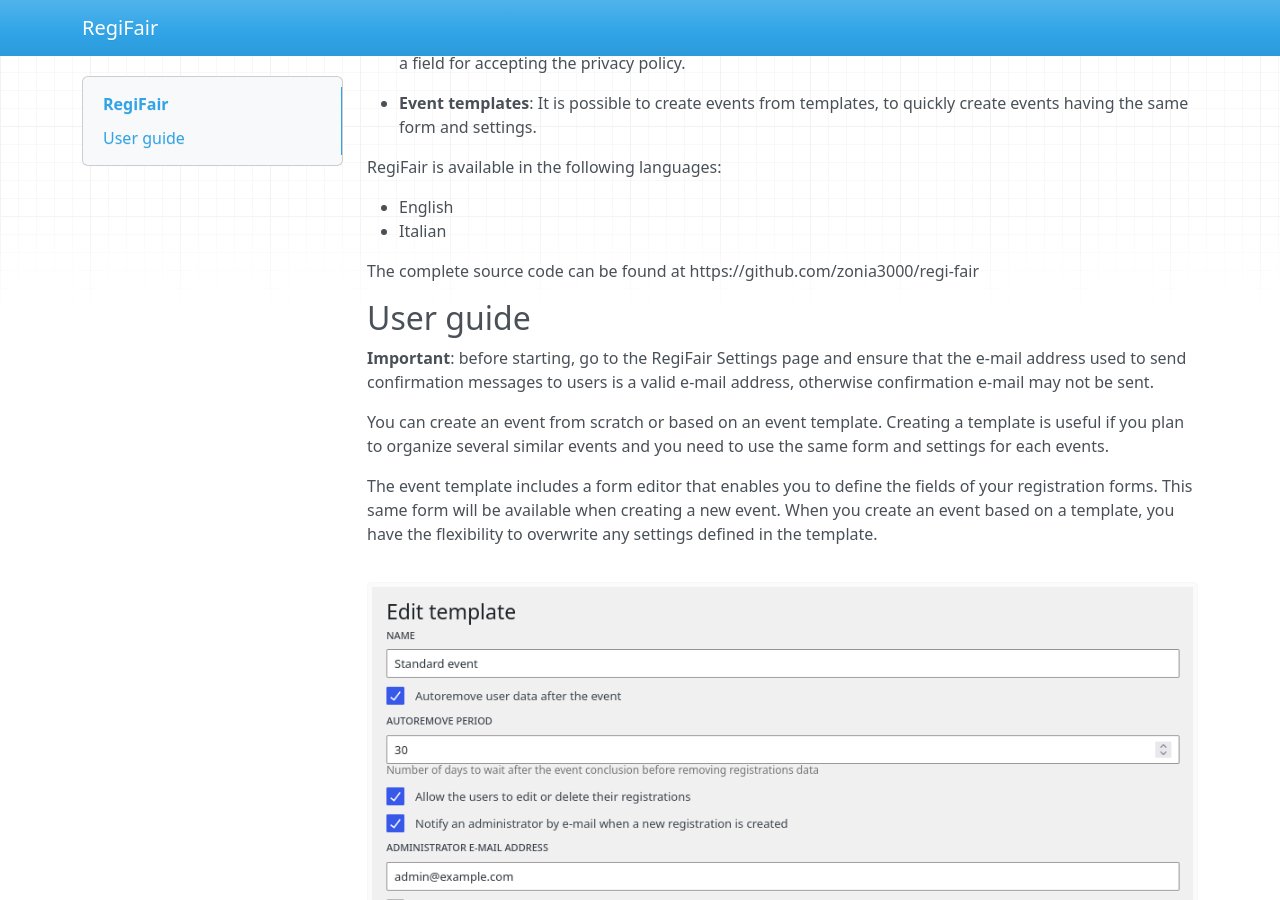
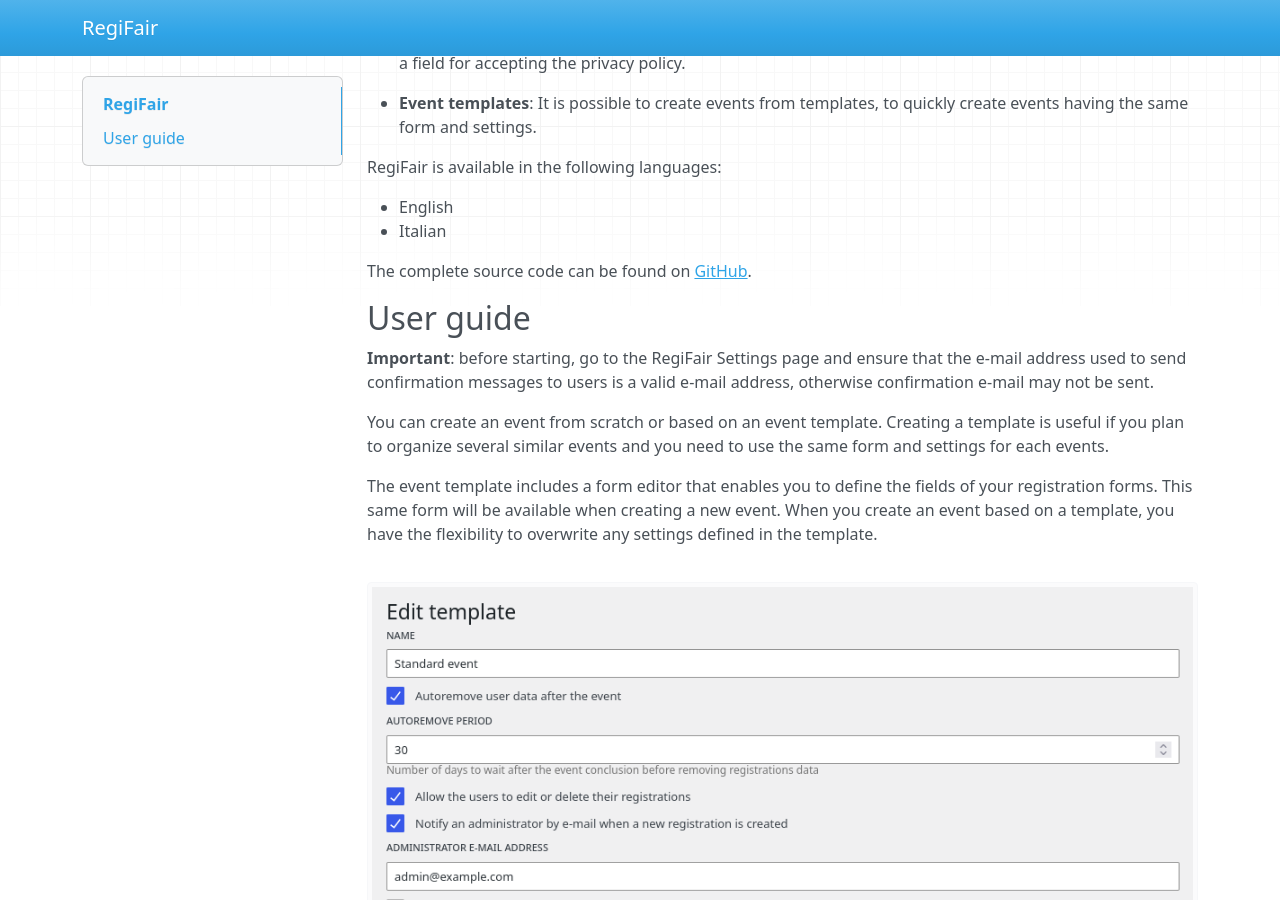
Before and after one commit to zonia3000/regi-fair, an MkDocs documentation site: the page built from docs/index.md, in a window 1280 px wide and 900 px high, scrolled down 961 px. Built offline with MkDocs 1.6.1, drawn with Linux system fonts in a browser that asks for light colours; nearby versions of some CDN libraries.

```diff
--- a/docs/index.md
+++ b/docs/index.md
@@ -27,7 +27,7 @@ RegiFair is available in the following languages:
 * English
 * Italian
 
-The complete source code can be found at https://github.com/zonia3000/regi-fair
+The complete source code can be found on [GitHub](https://github.com/zonia3000/regi-fair).
 
 ## User guide
 
```
Also changed, not shown: readme.txt, 1 other file.
